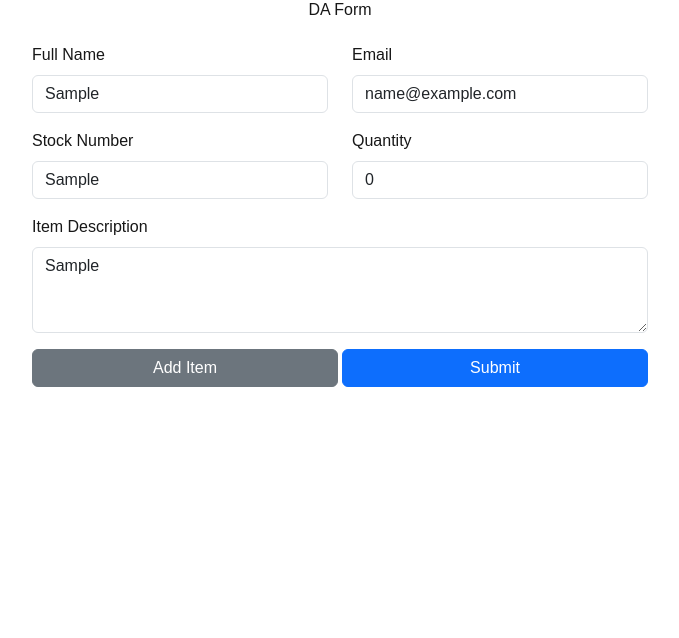
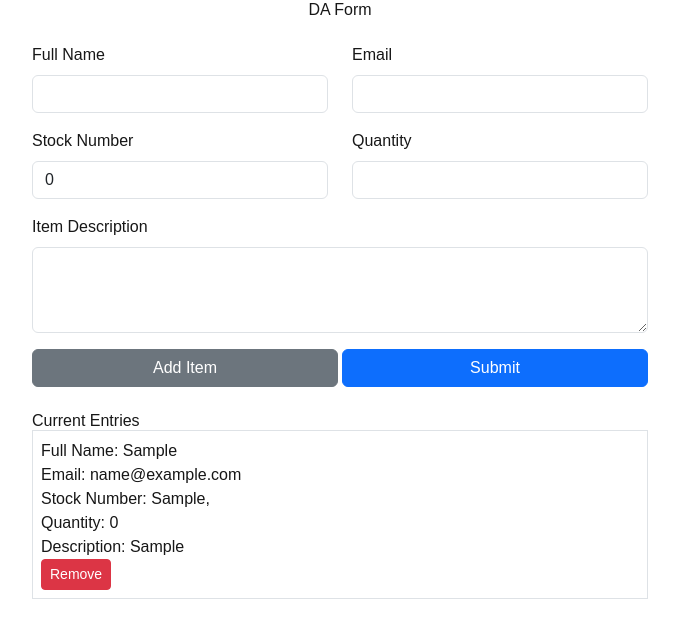
Before and after one commit to hieptrinh96/formDA, a Next.js app in the folder frontend/: page /form/formDA in a window 1280 px wide. Both pictures are taken after typing "Sample", "name@example.com", "Sample", "Sample" into the empty fields and a click on the button "Add Item". Shown: the top 638 px of the page, without its empty margins (300-979 px from the left). Built offline with nearby package versions, Linux system fonts and the light colour scheme.

Commit message:
Add functionality to submit multiple forms

```diff
--- a/frontend/src/app/form/ClientForm.jsx
+++ b/frontend/src/app/form/ClientForm.jsx
@@ -15,73 +15,25 @@ const ClientForm = ({ config }) => {
     'quantity': 0
   })
 
-  const [userInfo, setUserInfo] = useState({
-    'fullName': '',
-    'email': ''
-  })
-
-  const [errors, setErrors] = useState({})
-  const handleChange = e => {
+  const handleChange = (e) => {
     const { name, value } = e.target
-    // if (name === 'fullName' || name === 'email') {
-      // setUserInfo(prevData => ({
-      //   ...prevData, [name]: value
-      // }))
-    // }
-    // else {
-      setCurrentEntries(prevData => ({
-        ...prevData, [name]: value
+    setCurrentEntries(prev => ({
+      ...prev,
+      [name]: value
     }))
-    // }
   }
 
   const addEntry = (e) => {
     e.preventDefault()
-    // const newErrors = validateForm()
-    // if (Object.keys(newErrors).length > 0) {
-      // console.log('Error was found')
-      // setErrors(newErrors)
-    //   return
-    // }
-    if (currentEntries.stockNumber && currentEntries.itemDescription && currentEntries.quantity) {
-      setEntries([...entries, currentEntries])
+    setEntries(prev => [...prev, currentEntries])
     setCurrentEntries({
-        'fullName': '',
-        'email': '',
-        'stockNumber': '',
-        'itemDescription': '',
-        'quantity': 0
+      fullName: '',
+      email: '',
+      stockNumber: 0,
+      quantity: '',
+      itemDescription: ''
     })
   }
-  }
-
-  const removeEntry = (index) => {
-    setEntries(entries.filter((_, i) => i !== index))
-  }
-  // const validateForm = () => {
-  //   let newErrors = {};
-  //   if (!userInfo.fullName.trim()) newErrors.fullName = "Full name is required";
-  //   if (!userInfo.email.trim()) {
-  //     newErrors.email = "Email is required";
-  //   } else if (!/\\S+@\\S+\\.\\S+/.test(userInfo.email)) {
-  //     newErrors.email = "Email is invalid";
-  //   }
-  //   if (!currentEntries.stockNumber) newErrors.stockNumber = "Stock number is required";
-  //   if (!currentEntries.itemDescription.trim()) newErrors.itemDescription = "Item description is required";
-  //   if (!currentEntries.quantity) newErrors.quantity = "Quantity is required";
-  //   console.log('The newErrors is: ', newErrors)
-  //   return newErrors;
-  // };
-
-  // const validateForm = () => {
-  //   let newErrors = {}
-  //   if (!userInfo.email.trim()) {
-  //     newErrors.email = "Email is required!"
-  //   } else if (!/\\S+@\\S+\\.\\S+/.test(userInfo.email)) {
-  //     newErrors.email = "Email is invalid."
-  //   }
-  //   return newErrors
-  // }
 
     const handleSubmit = async (e) => {
       e.preventDefault()
@@ -122,8 +74,7 @@ const ClientForm = ({ config }) => {
                 name="fullName"
                 value={currentEntries.fullName}
                 onChange={handleChange}
-                  >
-                  </Form.Control>
+              />
             </Form.Group>
 
             <Form.Group as={Col}>
@@ -132,8 +83,8 @@ const ClientForm = ({ config }) => {
                 type="email"
                 name="email"
                 value={currentEntries.email}
-                    onChange={handleChange}>
-                    </Form.Control>
+                onChange={handleChange}
+              />
             </Form.Group>
           </Row>
 
@@ -143,9 +94,10 @@ const ClientForm = ({ config }) => {
               <Form.Control
                 type="text"
                 name="stockNumber"
-                    required={true}
+                required
                 value={currentEntries.stockNumber}
-                    onChange={handleChange} />
+                onChange={handleChange}
+              />
             </Form.Group>
 
             <Form.Group as={Col}>
@@ -153,7 +105,7 @@ const ClientForm = ({ config }) => {
               <Form.Control
                 type="number"
                 name="quantity"
-                    required={true}
+                required
                 value={currentEntries.quantity}
                 onChange={handleChange}
               />
@@ -163,30 +115,39 @@ const ClientForm = ({ config }) => {
           <Form.Group className="mb-3">
             <Form.Label>Item Description</Form.Label>
             <Form.Control
-                  as='textarea'
+              as="textarea"
               name="itemDescription"
-                  required={true}
+              required
               value={currentEntries.itemDescription}
-                  rows='3'
-                  onChange={handleChange} />
+              rows="3"
+              onChange={handleChange}
+            />
           </Form.Group>
+
           <div className="d-flex gap-1">
-                <Button variant="secondary" onClick={addEntry} className="w-100">Add Item</Button>
-                <Button variant="primary" type="submit" className="w-100">Submit</Button>
+            <Button variant="secondary" onClick={addEntry} className="w-100" type="button">
+              Add Item
+            </Button>
+            <Button variant="primary" type="submit" className="w-100">
+              Submit
+            </Button>
           </div>
-              {entries.length > 0 ?
+
+          {entries.length > 0 && (
+            <>
               <h4 className="mt-4">Current Entries</h4>
-              :
-              <p></p>
-              }
-
               {entries.map((entry, index) => (
                 <div key={index} className="mb-2 p-2 border">
-                  <p>Stock Number: {entry.stockNumber}, Quantity: {entry.quantity}</p>
+                  <p>Full Name: {entry.fullName}</p>
+                  <p>Email: {entry.email}</p>
+                  <p>Stock Number: {entry.stockNumber}, </p>
+                  <p>Quantity: {entry.quantity}</p>
                   <p>Description: {entry.itemDescription}</p>
                   <Button variant="danger" size="sm" onClick={() => removeEntry(index)}>Remove</Button>
                 </div>
               ))}
+            </>
+          )}
         </Form>
       </div>
     </div>
--- a/frontend/src/app/form/formConfigurations.js
+++ b/frontend/src/app/form/formConfigurations.js
@@ -2,11 +2,11 @@ export const formConfigurations = {
   formDA: {
     title: "DA Form",
     fields: [
-      { label: "Full Name", name: "fullName", type: "text", required: true },
-      { label: "Email", name: "email", type: "text", required: true },
-      { label: "Stock Number", name: "stockNumber", type: "text", required: true },
-      { label: "Item Description", name: "itemDescription", type: "text", required: true },
-      { label: "Quantity", name: "quantity", type: "number", required: true }
+      { label: "Full Name", name: "fullName", type: "text"},
+      { label: "Email", name: "email", type: "text"},
+      { label: "Stock Number", name: "stockNumber", type: "text"},
+      { label: "Item Description", name: "itemDescription", type: "text"},
+      { label: "Quantity", name: "quantity", type: "number" }
     ]
   }
 }
```
Lines whose indentation alone changed are shown as unchanged.
